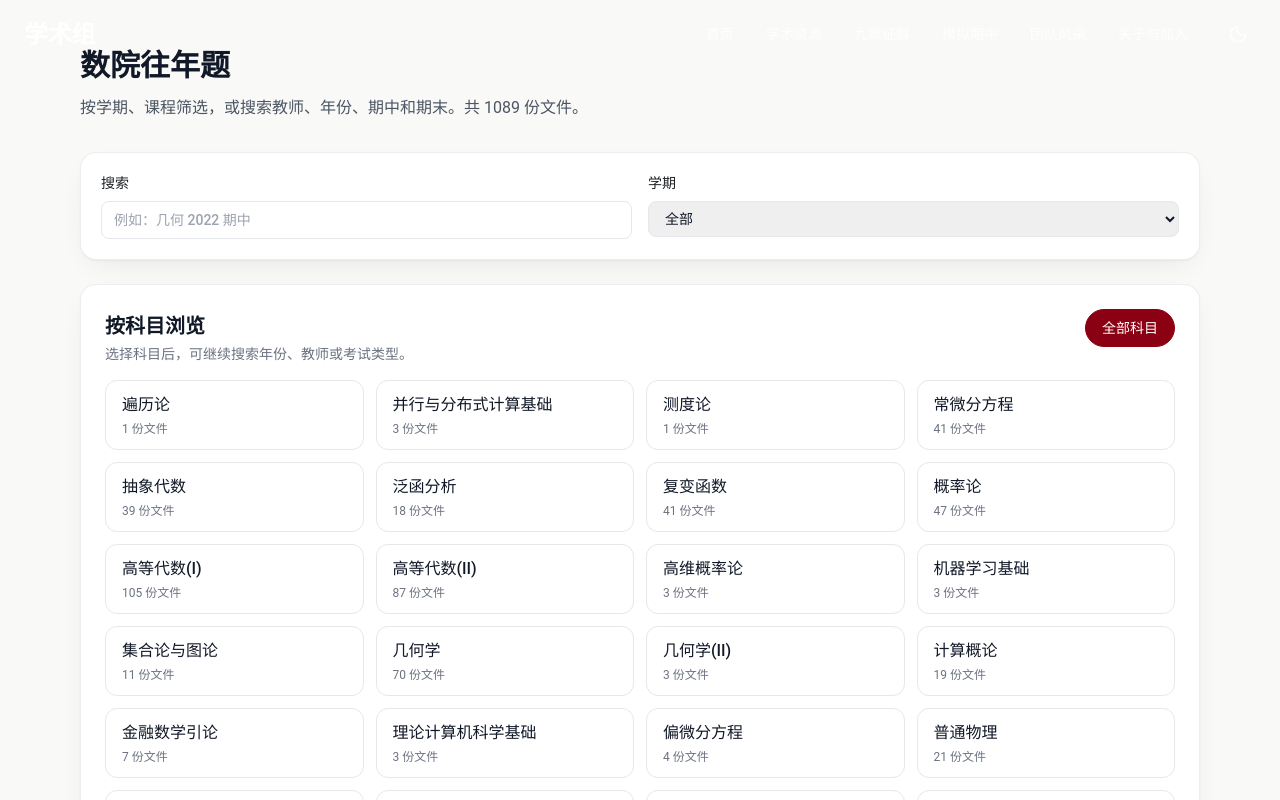
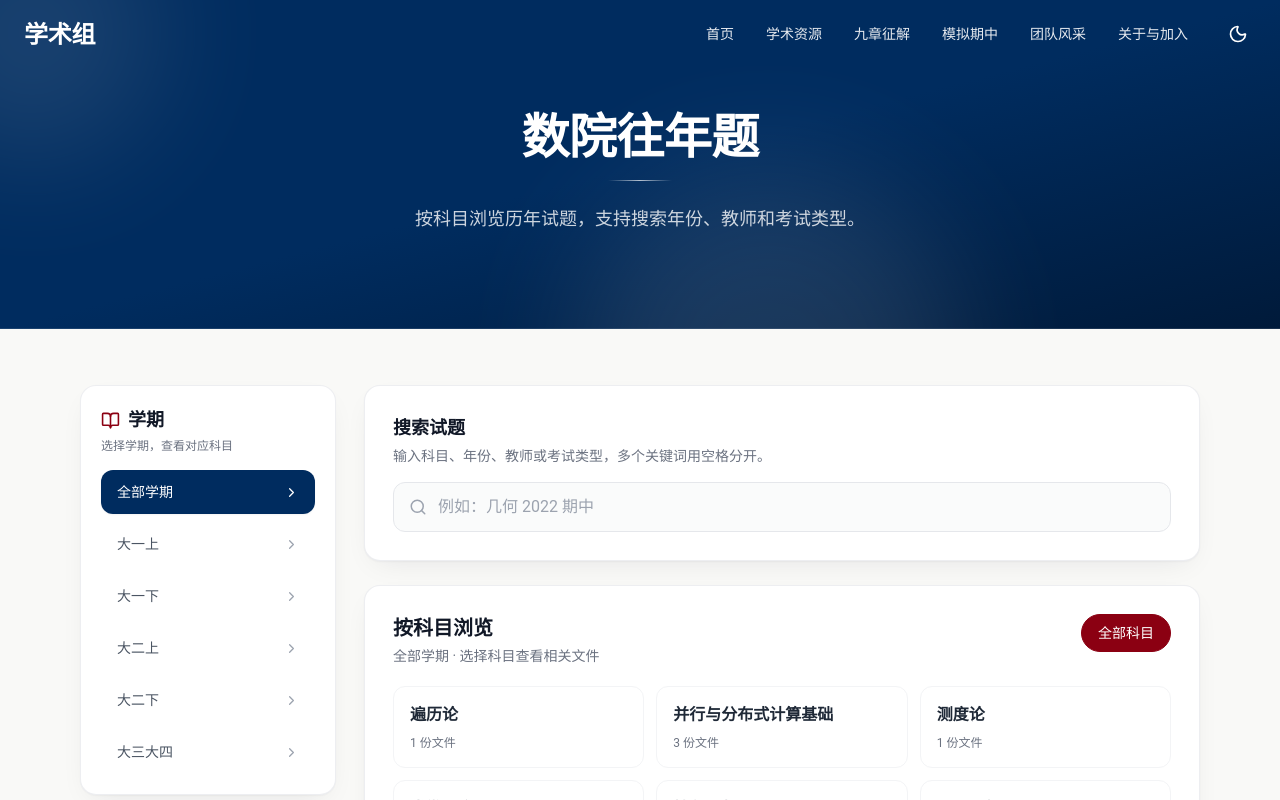
Before and after one commit to wjjpku/Academic-Department-Website, a React (Vite) app: page /wangnianti in a window 1280 px wide. Shown: the top 800 px of the page. Built offline with nearby package versions, Linux system fonts and the light colour scheme.

Commit message:
Align exam archive with site design

```diff
--- a/src/pages/ExamArchive.tsx
+++ b/src/pages/ExamArchive.tsx
@@ -1,6 +1,8 @@
 import { useMemo, useState } from 'react';
 import Navbar from '../components/Navbar';
 import Footer from '../components/Footer';
+import PageHero from '../components/PageHero';
+import { Search, BookOpen, FileText, Download, ExternalLink, ChevronRight } from 'lucide-react';
 import archive from '../config/examArchive.json';
 
 const rawUrl = (path: string) => `https://raw.githubusercontent.com/wjjpku/PKUsmsExam/${archive.revision}/${path.split('/').map(encodeURIComponent).join('/')}`;
@@ -45,36 +47,38 @@ export default function ExamArchive() {
   return <div className="min-h-screen flex flex-col bg-[#F9F9F7] dark:bg-gray-900">
     <title>数院往年题 · 学术组</title><meta name="robots" content="noindex, nofollow" />
     <Navbar />
-    <main id="main-content" className="container mx-auto max-w-6xl px-4 py-12 flex-grow">
-      <h1 className="text-3xl font-bold text-gray-900 dark:text-white">数院往年题</h1>
-      <p className="mt-3 mb-8 text-gray-600 dark:text-gray-300">按学期、课程筛选，或搜索教师、年份、期中和期末。共 {archive.files.length} 份文件。</p>
-      <section className="paper-panel p-5 mb-6 grid gap-4 md:grid-cols-2" aria-label="筛选试题">
-        <label className="text-sm font-medium">搜索<input className="mt-2 w-full rounded-lg border px-3 py-2 text-gray-900" placeholder="例如：几何 2022 期中" value={query} onChange={e => {setQuery(e.target.value);setLimit(50);}} /></label>
-        <label className="text-sm font-medium">学期<select className="mt-2 w-full rounded-lg border px-3 py-2 text-gray-900" value={semester} onChange={e => {setSemester(e.target.value);setCourse('全部');setLimit(50);}}><option>全部</option>{semesters.map(s => <option key={s}>{s}</option>)}</select></label>
-      </section>
-      <section className="paper-panel p-5 sm:p-6 mb-8" aria-label="科目分类">
-        <div className="flex flex-wrap items-baseline justify-between gap-3 mb-4">
-          <div><h2 className="text-xl font-bold text-gray-900 dark:text-white">按科目浏览</h2><p className="mt-1 text-sm text-gray-500 dark:text-gray-400">选择科目后，可继续搜索年份、教师或考试类型。</p></div>
-          <button type="button" aria-pressed={course === '全部'} onClick={() => {setCourse('全部');setLimit(50);}} className={`text-sm px-4 py-2 rounded-full border ${course === '全部' ? 'bg-pku-red text-white border-pku-red' : 'text-gray-700 dark:text-gray-200 border-gray-300'}`}>全部科目</button>
+    <PageHero title="数院往年题" subtitle="按科目浏览历年试题，支持搜索年份、教师和考试类型。" theme="blue" />
+    <main id="main-content" tabIndex={-1} className="container mx-auto max-w-6xl px-4 py-10 md:py-14 flex-grow">
+      <div className="flex flex-col lg:flex-row items-start gap-7">
+        <aside className="paper-panel p-5 w-full lg:w-64 shrink-0 lg:sticky lg:top-24" aria-label="学期筛选">
+          <h2 className="flex items-center gap-2 text-lg font-bold text-gray-900 dark:text-gray-100"><BookOpen size={19} className="text-pku-red" />学期</h2>
+          <p className="mt-1 mb-4 text-xs text-gray-500 dark:text-gray-400">选择学期，查看对应科目</p>
+          <div className="grid grid-cols-2 sm:grid-cols-3 lg:grid-cols-1 gap-2">
+            {['全部', ...semesters].map(s => <button key={s} type="button" aria-pressed={semester === s} onClick={() => {setSemester(s);setCourse('全部');setLimit(50);}} className={`flex items-center justify-between rounded-xl px-4 py-3 text-left text-sm transition-colors ${semester === s ? 'bg-pku-blue text-white shadow-sm' : 'text-gray-600 dark:text-gray-300 hover:bg-blue-50 dark:hover:bg-gray-700/50'}`}><span>{s === '全部' ? '全部学期' : s}</span><ChevronRight size={15} className={semester === s ? 'text-white' : 'text-gray-400'} /></button>)}
+          </div>
+        </aside>
+        <div className="w-full min-w-0 flex-1 space-y-6">
+          <section className="paper-panel p-5 sm:p-7" aria-label="搜索试题">
+            <label htmlFor="exam-search" className="block text-lg font-bold text-gray-900 dark:text-gray-100">搜索试题</label>
+            <p className="mt-1 mb-4 text-sm text-gray-500 dark:text-gray-400">输入科目、年份、教师或考试类型，多个关键词用空格分开。</p>
+            <div className="relative"><Search size={18} className="absolute left-4 top-1/2 -translate-y-1/2 text-gray-400 pointer-events-none" /><input id="exam-search" className="w-full rounded-xl border border-gray-200 bg-gray-50/80 py-3 pl-11 pr-4 text-gray-900 placeholder:text-gray-400 focus:border-pku-blue focus:outline-none focus:ring-2 focus:ring-blue-100 dark:border-gray-600 dark:bg-gray-800 dark:text-gray-100" placeholder="例如：几何 2022 期中" value={query} onChange={e => {setQuery(e.target.value);setLimit(50);}} /></div>
+          </section>
+          <section className="paper-panel p-5 sm:p-7" aria-label="科目分类">
+            <div className="flex flex-wrap items-start justify-between gap-3 mb-5"><div><h2 className="text-xl font-bold text-gray-900 dark:text-gray-100">按科目浏览</h2><p className="mt-1 text-sm text-gray-500 dark:text-gray-400">{semester === '全部' ? '全部学期' : semester} · 选择科目查看相关文件</p></div><button type="button" aria-pressed={course === '全部'} onClick={() => {setCourse('全部');setLimit(50);}} className={`text-sm px-4 py-2 rounded-full border transition-colors ${course === '全部' ? 'bg-pku-red text-white border-pku-red' : 'text-gray-600 dark:text-gray-200 border-gray-200 dark:border-gray-600 hover:border-pku-red'}`}>全部科目</button></div>
+            <div className="grid grid-cols-2 sm:grid-cols-3 gap-3">{courses.map(([name, count]) => <button key={name} type="button" aria-pressed={course === name} onClick={() => {setCourse(name);setLimit(50);}} className={`group text-left rounded-xl border px-4 py-4 transition-all ${course === name ? 'border-pku-red bg-pku-red-tint dark:bg-red-950/40 shadow-sm' : 'border-gray-100 dark:border-gray-700 bg-white/60 dark:bg-gray-800/40 hover:border-red-200 hover:shadow-sm'}`}><span className="block font-semibold text-gray-800 dark:text-gray-100 break-words group-hover:text-pku-red dark:group-hover:text-red-300">{name}</span><span className="block mt-2 text-xs text-gray-500 dark:text-gray-400">{count} 份文件</span></button>)}</div>
+          </section>
+          <section className="paper-panel overflow-hidden" aria-label="试题列表">
+            <div className="px-5 sm:px-7 py-5 flex flex-wrap items-end justify-between gap-3 border-b border-gray-100 dark:border-gray-700"><div><h2 className="text-xl font-bold text-gray-900 dark:text-gray-100">{course === '全部' ? '全部文件' : course}</h2><p className="mt-1 text-sm text-gray-500 dark:text-gray-400" aria-live="polite">找到 {results.length} 份文件</p></div><span className="text-xs text-gray-400">共 {archive.files.length} 份资料</span></div>
+            {error && <p role="alert" className="mx-5 mt-4 text-red-700">{error}</p>}
+            <ul className="divide-y divide-gray-100 dark:divide-gray-700">{results.slice(0, limit).map(file => {
+              const parts = file.path.split('/'); const name = parts.pop() || file.path;
+              return <li key={file.path} className="px-5 sm:px-7 py-4 flex flex-col sm:flex-row sm:items-center gap-3 justify-between min-w-0 hover:bg-gray-50/60 dark:hover:bg-gray-800/30 transition-colors"><div className="flex gap-3 min-w-0"><span className="mt-0.5 shrink-0 rounded-lg bg-blue-50 dark:bg-blue-900/30 p-2 text-pku-blue dark:text-blue-300"><FileText size={17} /></span><div className="min-w-0"><div className="font-medium text-gray-900 dark:text-gray-100 break-words">{name}</div><div className="text-xs text-gray-500 dark:text-gray-400 break-words mt-1.5">{parts.join(' / ')} · {(file.size / 1048576).toFixed(1)} MB</div></div></div><div className="flex gap-2 shrink-0 pl-11 sm:pl-0"><a className="inline-flex items-center gap-1.5 rounded-lg px-3 py-2 text-sm text-pku-blue dark:text-blue-300 hover:bg-blue-50 dark:hover:bg-gray-700" href={rawUrl(file.path)} target="_blank" rel="noreferrer"><ExternalLink size={15} />打开</a><button className="inline-flex items-center gap-1.5 rounded-lg px-3 py-2 text-sm text-pku-red dark:text-red-300 hover:bg-red-50 dark:hover:bg-gray-700" onClick={() => download(file.path)}><Download size={15} />下载</button></div></li>;
+            })}</ul>
+            {results.length === 0 && <p className="px-7 py-10 text-sm text-gray-500">没有找到符合条件的文件，请尝试其他关键词。</p>}
+            {limit < results.length && <div className="p-5 text-center border-t border-gray-100 dark:border-gray-700"><button className="rounded-full border border-gray-200 dark:border-gray-600 px-6 py-2 text-sm text-gray-600 dark:text-gray-200 hover:border-pku-blue hover:text-pku-blue" onClick={() => setLimit(n => n + 50)}>加载更多</button></div>}
+          </section>
         </div>
-        <div className="grid grid-cols-2 sm:grid-cols-3 lg:grid-cols-4 gap-3">
-          {courses.map(([name, count]) => <button key={name} type="button" aria-pressed={course === name} onClick={() => {setCourse(name);setLimit(50);}} className={`text-left rounded-xl border px-4 py-3 transition-colors ${course === name ? 'border-pku-red bg-red-50 dark:bg-red-950/40' : 'border-gray-200 dark:border-gray-700 hover:border-pku-red hover:bg-red-50 dark:hover:bg-gray-800'}`}>
-            <span className="block font-medium text-gray-900 dark:text-gray-100 break-words">{name}</span><span className="block mt-1 text-xs text-gray-500 dark:text-gray-400">{count} 份文件</span>
-          </button>)}
-        </div>
-      </section>
-      <h2 className="text-xl font-bold text-gray-900 dark:text-white mb-2">{course === '全部' ? '全部文件' : course}</h2>
-      <p className="mb-4 text-sm text-gray-600 dark:text-gray-300" aria-live="polite">找到 {results.length} 份文件</p>
-      {error && <p role="alert" className="mb-4 text-red-700">{error}</p>}
-      <ul className="space-y-3">{results.slice(0, limit).map(file => {
-        const parts = file.path.split('/'); const name = parts.pop() || file.path;
-        return <li key={file.path} className="paper-panel p-4 flex flex-col sm:flex-row sm:items-center gap-3 justify-between min-w-0">
-          <div className="min-w-0"><div className="font-medium text-gray-900 dark:text-white break-words">{name}</div><div className="text-sm text-gray-500 dark:text-gray-400 break-words mt-1">{parts.join(' / ')} · {(file.size / 1048576).toFixed(1)} MB</div></div>
-          <div className="flex gap-3 shrink-0"><a className="text-pku-blue underline" href={rawUrl(file.path)} target="_blank" rel="noreferrer">打开</a><button className="text-pku-red underline" onClick={() => download(file.path)}>下载</button></div>
-        </li>;
-      })}</ul>
-      {results.length === 0 && <p className="py-8 text-gray-500">没有找到符合条件的文件，请尝试其他关键词。</p>}
-      {limit < results.length && <button className="mt-6 rounded-lg border border-gray-300 px-5 py-2 dark:text-white" onClick={() => setLimit(n => n + 50)}>加载更多</button>}
+      </div>
     </main><Footer />
   </div>;
 }
```
